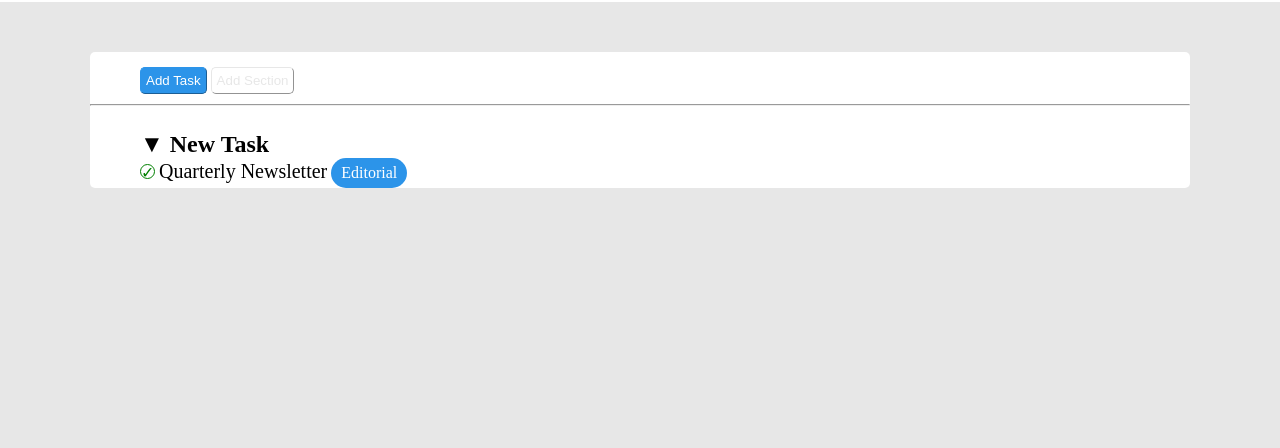
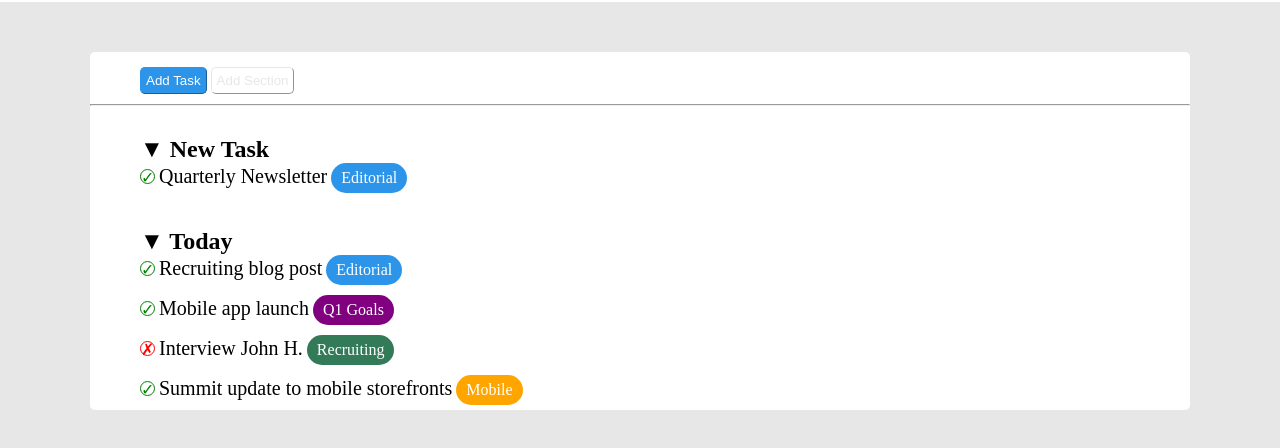
Before and after one commit to simone-danzeri/html-css-toboolist, a plain HTML site: page index.html in a window 1280 px wide. Shown: the part 62-510 px from the top of the page. Drawn offline with Linux system fonts and the light colour scheme.

Commit message:
feat: add today section - html/css

```diff
--- a/index.html
+++ b/index.html
@@ -28,11 +28,37 @@
         <!-- /sezione con i due pulsanti-->
         <!-- New Task -->
         <section>
-            <h2>&#9660 New Task</h2>
-            <div class="circle circle-done">&check;</div>
-            <span class="nomi">Quarterly Newsletter</span>
-            <span class="tag tag-blue">Editorial</span>
-
+            <div class="to-does">
+                <h2>&#9660 New Task</h2>
+                <div class="circle circle-done">&check;</div>
+                <span class="nomi">Quarterly Newsletter</span>
+                <span class="tag tag-blue">Editorial</span>
+            </div>
+        </section>
+        <!-- /New Task -->
+        <!-- Today -->
+        <section>
+            <div class="to-does">
+                <h2>&#9660 Today</h2>
+                <div class="circle circle-done">&check;</div>
+                <span class="nomi">Recruiting blog post</span>
+                <span class="tag tag-blue">Editorial</span>
+            </div>
+            <div class="to-does">
+                <div class="circle circle-done">&check;</div>
+                <span class="nomi">Mobile app launch</span>
+                <span class="tag tag-purple">Q1 Goals</span>
+            </div>
+            <div class="to-does">
+                <div class="circle circle-wrong">&cross;</div>
+                <span class="nomi">Interview John H.</span>
+                <span class="tag tag-green">Recruiting</span>
+            </div>
+            <div class="to-does">
+                <div class="circle circle-done">&check;</div>
+                <span class="nomi">Summit update to mobile storefronts</span>
+                <span class="tag tag-orange">Mobile</span>
+            </div>
         </section>
     </div>
 </body>
--- a/style.css
+++ b/style.css
@@ -55,6 +55,10 @@ section{
     margin-left: 50px;
     padding-top: 25px;
 }
+.to-does{
+    padding-top: 5px;
+    padding-bottom: 5px;
+}
 h2{
     font-weight: bold;
 }
@@ -90,3 +94,12 @@ h2{
 .tag-blue{
     background-color: rgb(44, 148, 233);
 }
+.tag-purple{
+    background-color: purple;
+}
+.tag-green{
+    background-color: rgb(51, 122, 89);
+}
+.tag-orange{
+    background-color: orange;
+}
```
